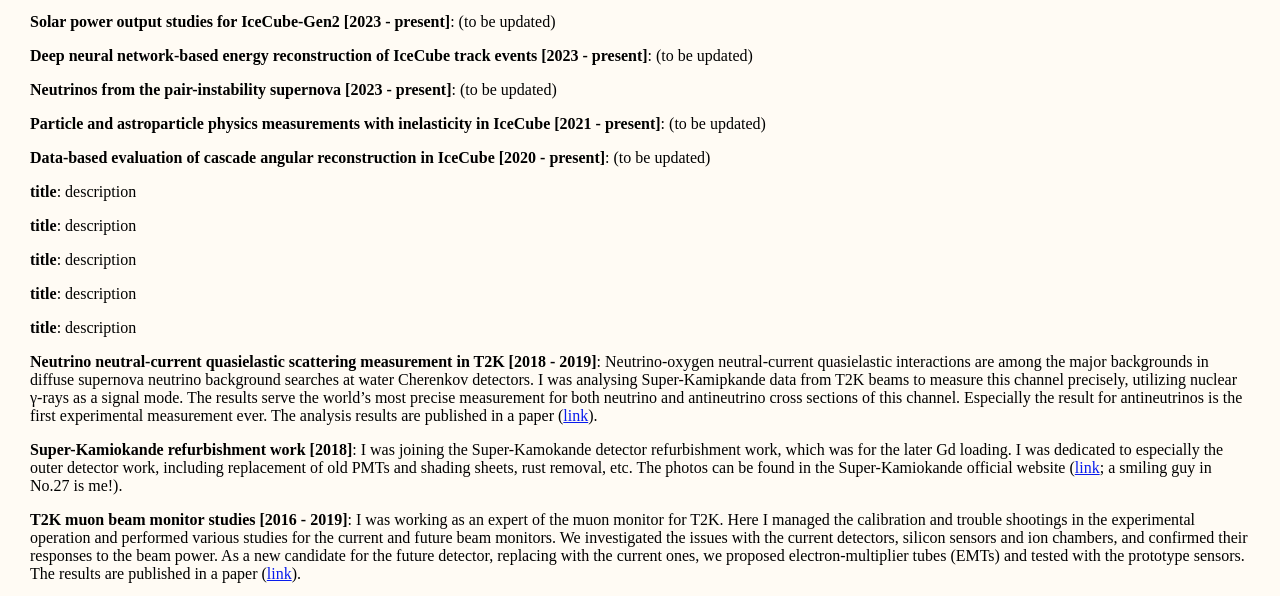
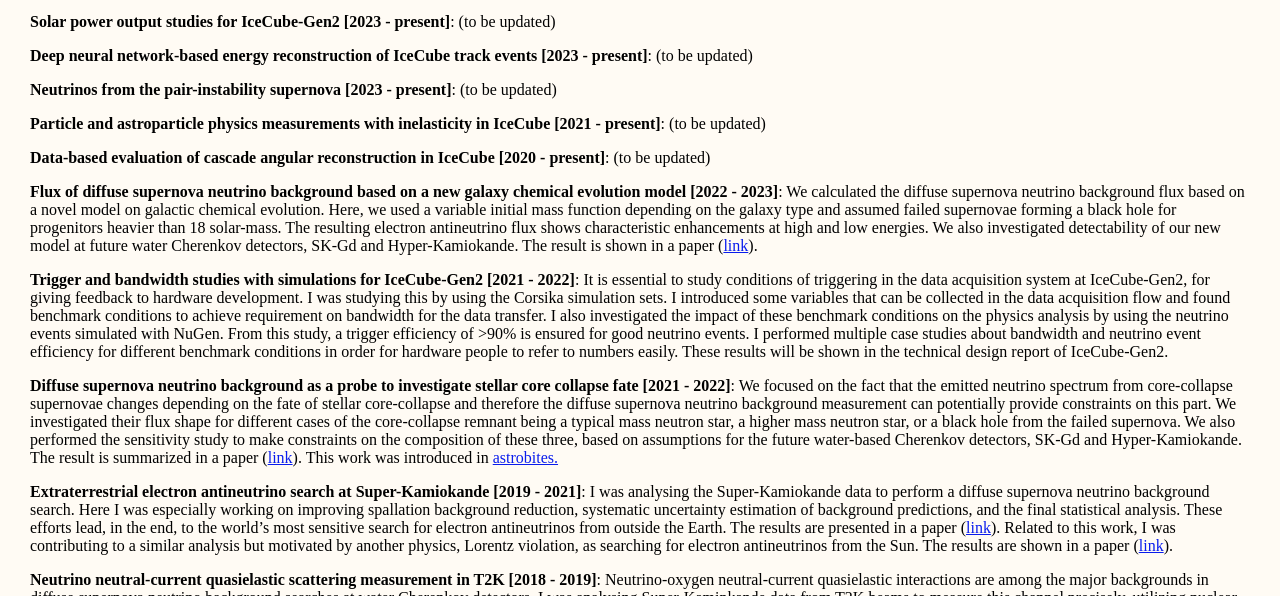
Before and after one commit to yashida1207/yosuke.ashida.hp, a plain HTML site: page research.html in a window 1280 px wide. Shown: the part 167-763 px from the top of the page. Drawn offline with Linux system fonts and the light colour scheme.

Commit message:
Update research.html

```diff
--- a/research.html
+++ b/research.html
@@ -50,28 +50,42 @@
   </p>
   <p></p>
   <p>
-    <b>title</b>:
-    description
+    <b>Flux of diffuse supernova neutrino background based on a new galaxy chemical evolution model [2022 - 2023]</b>:
+    We calculated the diffuse supernova neutrino background flux based on a novel model on galactic chemical evolution.
+    Here, we used a variable initial mass function depending on the galaxy type and assumed failed supernovae forming a black hole for progenitors heavier than 18 solar-mass.
+    The resulting electron antineutrino flux shows characteristic enhancements at high and low energies.
+    We also investigated detectability of our new model at future water Cherenkov detectors, SK-Gd and Hyper-Kamiokande.
+    The result is shown in a paper (<a href="https://arxiv.org/abs/2305.13543">link</a>).
   </p>
   <p></p>
   <p>
-    <b>title</b>:
-    description
+    <b>Trigger and bandwidth studies with simulations for IceCube-Gen2 [2021 - 2022]</b>:
+    It is essential to study conditions of triggering in the data acquisition system at IceCube-Gen2, for giving feedback to hardware development.
+    I was studying this by using the Corsika simulation sets.
+    I introduced some variables that can be collected in the data acquisition flow and found benchmark conditions to achieve requirement on bandwidth for the data transfer.
+    I also investigated the impact of these benchmark conditions on the physics analysis by using the neutrino events simulated with NuGen.
+    From this study, a trigger efficiency of >90% is ensured for good neutrino events.
+    I performed multiple case studies about bandwidth and neutrino event efficiency for different benchmark conditions in order for hardware people to refer to numbers easily.
+    These results will be shown in the technical design report of IceCube-Gen2.
   </p>
   <p></p>
   <p>
-    <b>title</b>:
-    description
+    <b>Diffuse supernova neutrino background as a probe to investigate stellar core collapse fate [2021 - 2022]</b>:
+    We focused on the fact that the emitted neutrino spectrum from core-collapse supernovae changes depending on the fate of stellar core-collapse and therefore the diffuse supernova neutrino background measurement can potentially provide constraints on this part.
+    We investigated their flux shape for different cases of the core-collapse remnant being a typical mass neutron star, a higher mass neutron star, or a black hole from the failed supernova.
+    We also performed the sensitivity study to make constraints on the composition of these three, based on assumptions for the future water-based Cherenkov detectors, SK-Gd and Hyper-Kamiokande.
+    The result is summarized in a paper (<a href="https://iopscience.iop.org/article/10.3847/1538-4357/ac8a46">link</a>).
+    This work was introduced in <a href="https://astrobites.org/2022/04/22/interpreting-relics-of-stellar-burials/">astrobites.</a>
   </p>
   <p></p>
   <p>
-    <b>title</b>:
-    description
-  </p>
-  <p></p>
-  <p>
-    <b>title</b>:
-    description
+    <b>Extraterrestrial electron antineutrino search at Super-Kamiokande [2019 - 2021]</b>:
+    I was analysing the Super-Kamiokande data to perform a diffuse supernova neutrino background search.
+    Here I was especially working on improving spallation background reduction, systematic uncertainty estimation of background predictions, and the final statistical analysis.
+    These efforts lead, in the end, to the world’s most sensitive search for electron antineutrinos from outside the Earth.
+    The results are presented in a paper (<a href="https://journals.aps.org/prd/abstract/10.1103/PhysRevD.104.122002">link</a>).
+    Related to this work, I was contributing to a similar analysis but motivated by another physics, Lorentz violation, as searching for electron antineutrinos from the Sun.
+    The results are shown in a paper (<a href="https://www.sciencedirect.com/science/article/pii/S0927650522000159">link</a>).
   </p>
   <p></p>
   <p>
```
